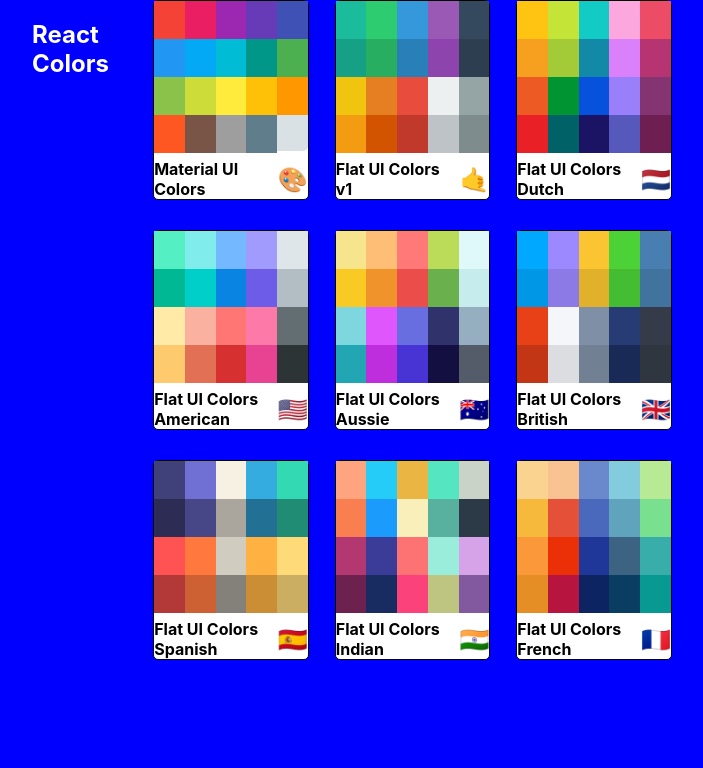
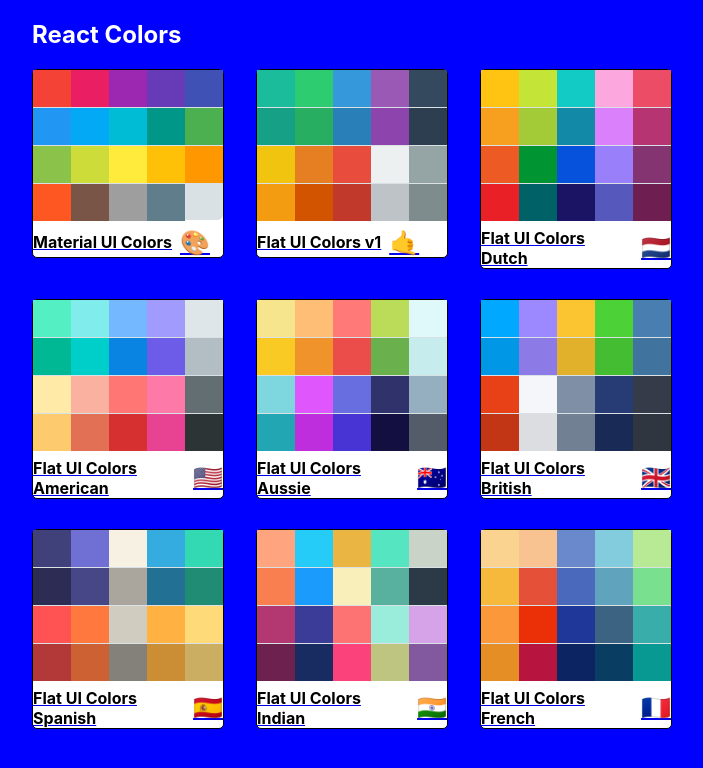
Before and after one commit to justingarcianm/colorapp, a React (Create React App) app: page / in a window 1280 px wide. Shown: the top 768 px of the page, without its empty margins (288-991 px from the left). Built offline with nearby package versions, Linux system fonts and the light colour scheme.

Commit message:
Add Link to Palette

```diff
--- a/src/App.js
+++ b/src/App.js
@@ -14,7 +14,8 @@
   render() {
   return (
     <Switch>
-    <Route exact path="/" render={() => <PaletteList palettes={seedColors}/>}/>
+    <Route exact path="/" render={(routeProps) =>
+    <PaletteList palettes={seedColors} {...routeProps}/>}/>
     <Route exact path="/palette/:id"
             render={(routeProps) => <Palette
             palette={generatePalette(this.findPalette(routeProps.match.params.id)
--- a/src/MiniPalette.js
+++ b/src/MiniPalette.js
@@ -54,7 +54,7 @@
         />
     ))
     return(
-        <div className={classes.root}>
+        <div className={classes.root} onClick={props.handleClick}>
             <div className={classes.colors}>
                 {miniColorBoxes}
             </div>
--- a/src/PaletteList.js
+++ b/src/PaletteList.js
@@ -15,12 +15,12 @@
         width:'50%',
         display:'flex',
         alignItems:'flex-start',
-        flexDirecton:'column',
+        flexDirection:'column',
         fllexWrap:'wrap'
     },
     nav: {
         display:'flex',
-        wifth:'100%',
+        width:'100%',
         justifyContent:'space-between',
         color:'white'
     },
@@ -34,6 +34,9 @@
 }
 
 export class PaletteList extends Component {
+    goToPalette(id){
+        this.props.history.push(`/palette/${id}`)
+    }
     render() {
         const { palettes, classes } = this.props
         return (
@@ -44,7 +47,9 @@
                    </nav>
                    <div className={classes.palettes}>
                    {palettes.map( palette => (
-                    <MiniPalette {...palette}/>
+                       <Link to={`/palette/${palette.id}`}>
+                    <MiniPalette {...palette} handleClick={() =>this.goToPalette(palette.id)}/>
+                    </Link>
                 ))}
                    </div>
                </div>
```
